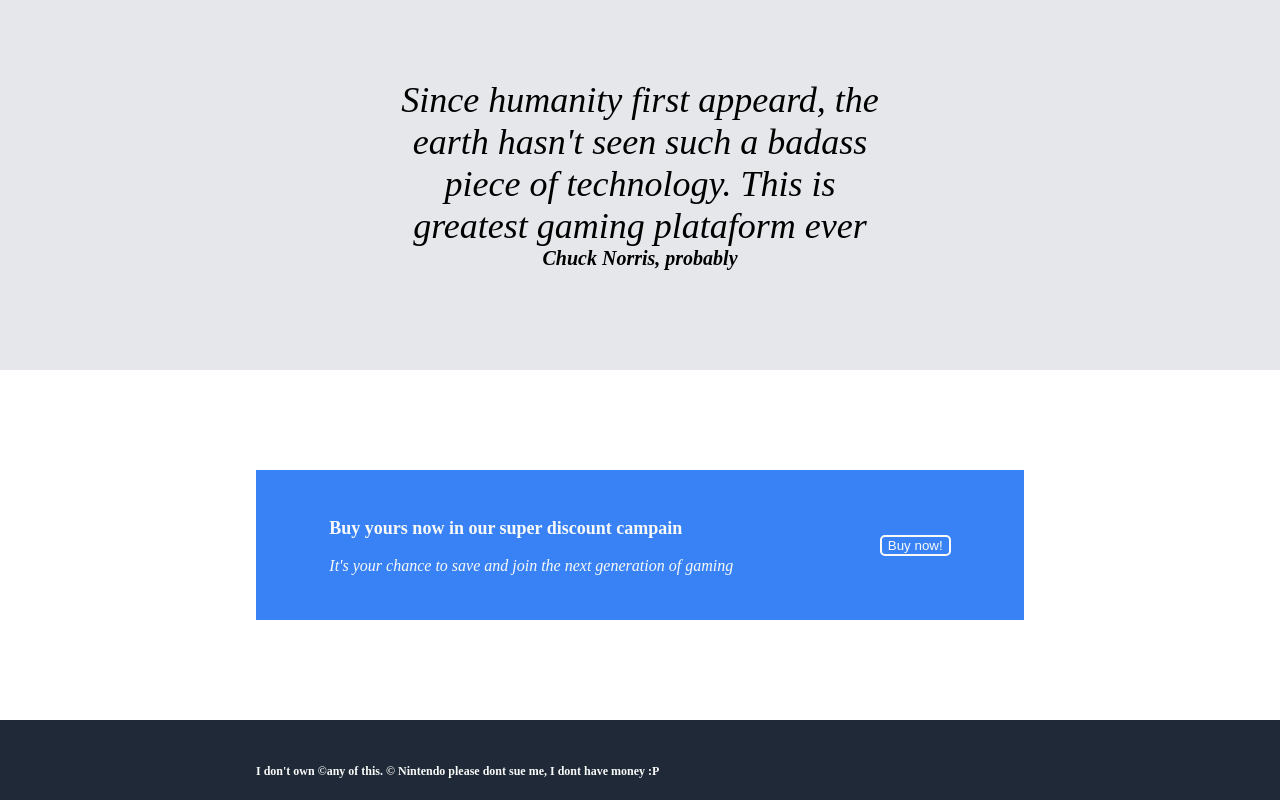
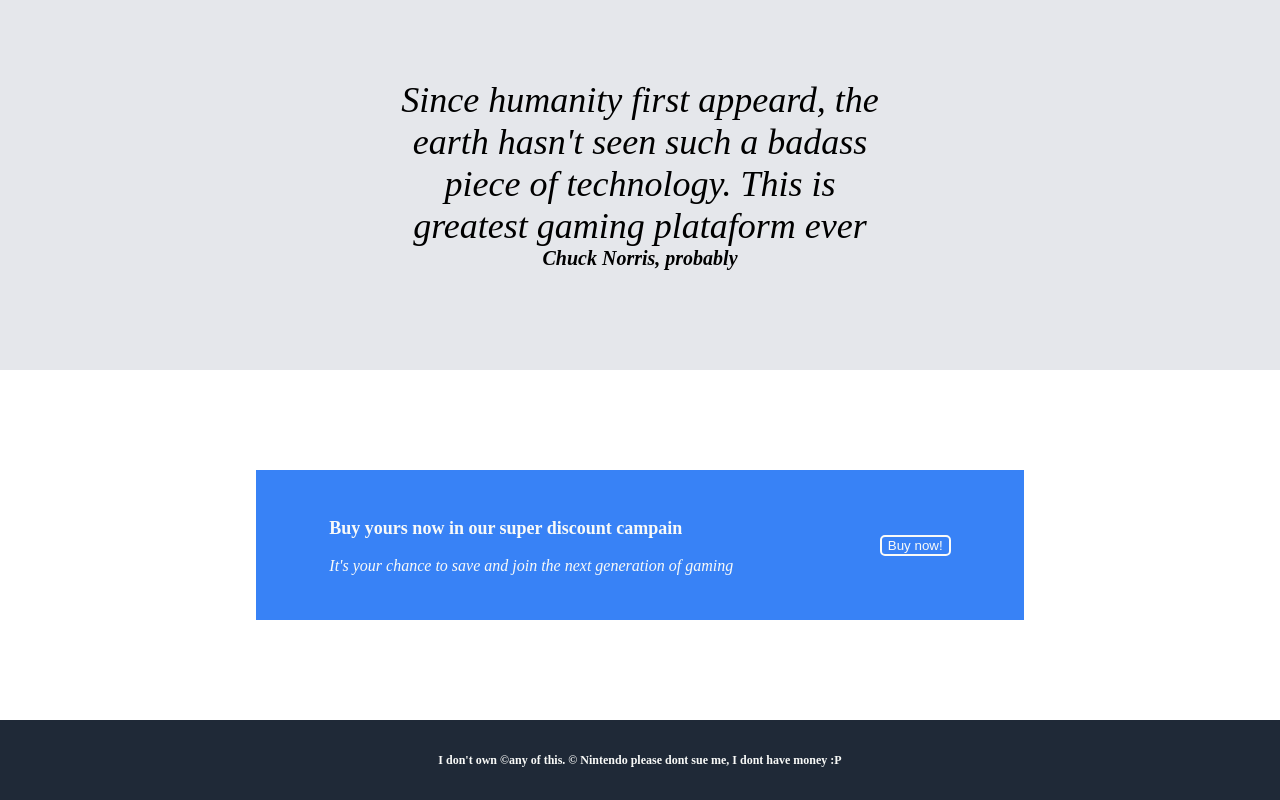
Before and after one commit to Diolemos/Landing-Page-, a plain HTML site: page index.html in a window 1280 px wide. Shown: the part 656-1456 px from the top of the page. Drawn offline with Linux system fonts and the light colour scheme.

Commit message:
set the footer as a flex container to better center its child

```diff
--- a/style.css
+++ b/style.css
@@ -221,12 +221,14 @@ footer{
     font-weight: 800;
     height: 80px;
     width: 100%;
+    display: flex;
+    align-items: center;
+    justify-content: center;
 }
+
 footer p{
     display: inline-block;
-    position: relative;
-    top:40%;
-    left: 20%;
+
 }
 *{
     box-sizing: border-box;
```
